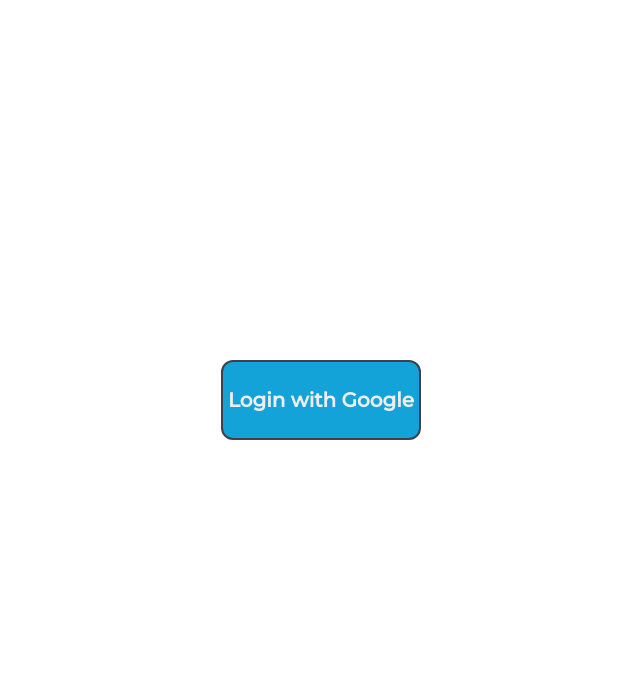
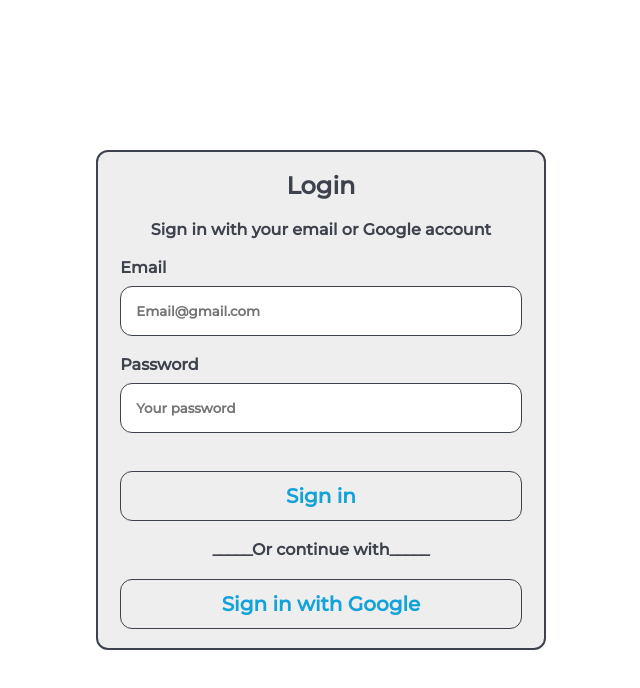
Before and after one commit to Itz-Sinon/EX5, a plain HTML site: page index.html in a window 1280 px wide. Shown: the whole page, without its empty margins (319-959 px from the left). Drawn offline with Linux system fonts and the light colour scheme; no server answers.

Commit message:
New login page

```diff
--- a/index.html
+++ b/index.html
@@ -17,7 +17,29 @@
     <script src="https://www.gstatic.com/firebasejs/9.23.0/firebase-auth-compat.js"></script>
     <script src="https://www.gstatic.com/firebasejs/9.23.0/firebase-firestore-compat.js"></script>
     <div id="logInPlace" style="display: none">
-      <button id="logInGoogle" class="montserrat">Login with Google</button>
+      <h2>Login</h2>
+      <p>Sign in with your email or Google account</p>
+      <form>
+        <label for="getEmail">Email</label> <br />
+        <input
+          type="email"
+          id="getEmail"
+          placeholder="Email@gmail.com"
+          class="montserrat"
+        />
+        <br />
+        <label for="getPass">Password</label> <br />
+        <input
+          type="text"
+          id="getPass"
+          placeholder="Your password"
+          class="montserrat"
+        />
+        <br />
+      </form>
+      <button id="logInEmail" class="montserrat">Sign in</button>
+      <p>_____Or continue with_____</p>
+      <button id="logInGoogle" class="montserrat">Sign in with Google</button>
     </div>
     <div id="accountPlace">
       <h3 id="userName">Hello</h3>
--- a/style.css
+++ b/style.css
@@ -32,18 +32,47 @@ body {
 }
 #logInPlace {
   display: flex;
-  justify-content: center;
+  flex-direction: column;
+  justify-content: space-evenly;
   align-items: center;
+  background-color: var(--Input-Background-Color);
+  border: var(--Sub-Text-Color) solid 2px;
+  color: var(--Sub-Text-Color);
+  height: 500px;
+  width: 450px;
   margin: auto;
 }
-#logInGoogle {
-  height: 80px;
-  width: 200px;
+#logInPlace h2,
+#logInPlace p {
+  text-align: center;
+}
+#logInPlace form {
+  display: flex;
+  flex-direction: column;
+  width: 90%;
+}
+#logInPlace label {
+  margin-bottom: -10px;
+}
+#logInPlace input {
+  height: 50px;
+  padding-left: 15px;
+  border: var(--Sub-Text-Color) solid 1px;
+}
+#logInGoogle,
+#logInEmail {
+  height: 50px;
+  width: 90%;
   font-size: 20px;
-  cursor: pointer;
+  background-color: var(--Input-Background-Color);
+  border: var(--Sub-Text-Color) solid 1px;
+  color: var(--ToDo-Background-Color);
+}
+#logInGoogle:hover,
+#logInEmail:hover {
   background-color: var(--ToDo-Background-Color);
+  color: var(--Background-Color);
   border: var(--Sub-Text-Color) solid 2px;
-  color: var(--Input-Background-Color);
 }
 #accountPlace {
   align-self: flex-start;
@@ -174,7 +203,11 @@ button {
   width: 95%;
   height: 95%;
 }
-
+@media screen and (max-width: 500px) {
+  #logInPlace {
+    width: 90%;
+  }
+}
 @media screen and (max-width: 800px) {
   #accountPlace {
     margin-bottom: 10px;
```
